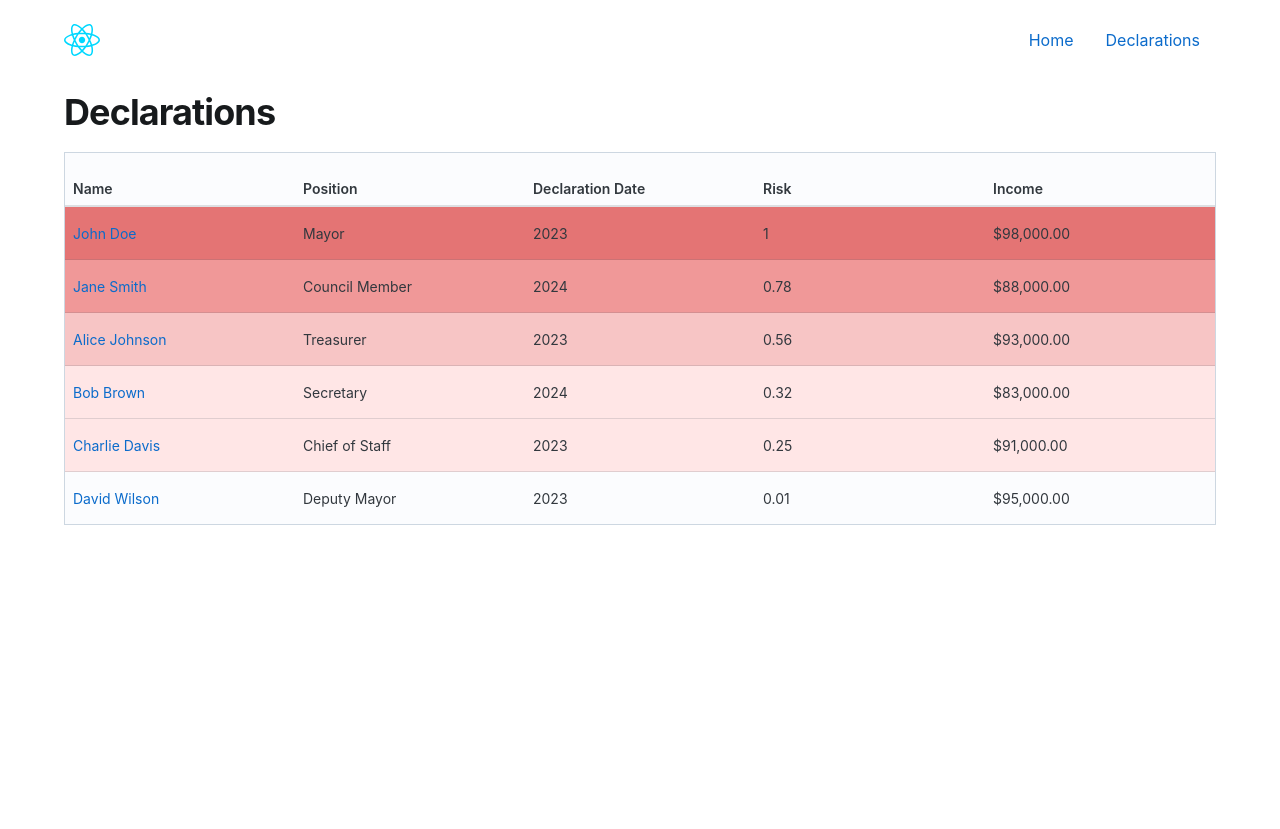
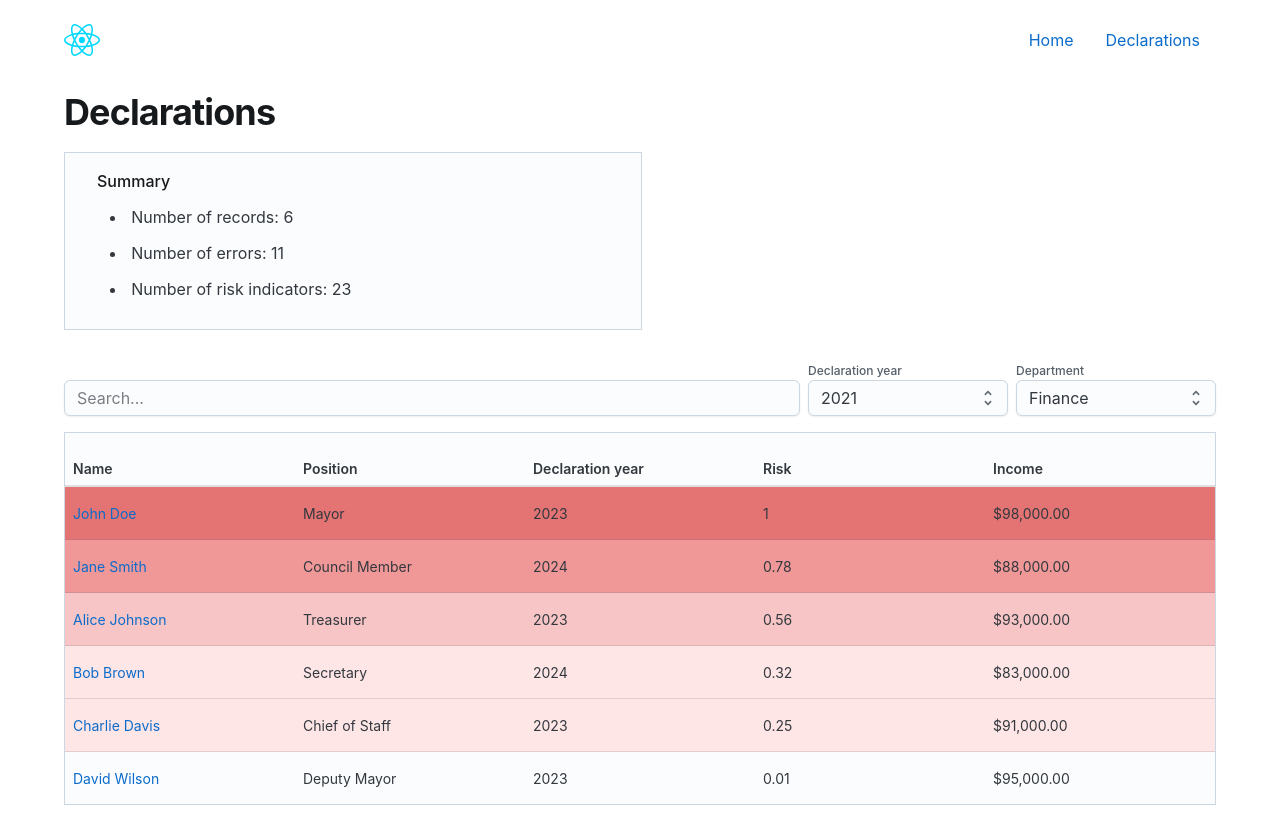
Before and after one commit to watsondoc/anti-corruption-hackathon, a React (Vite) app in the folder aras-client/: page /declarations in a window 1280 px wide. Before the commit the page ends 800 px from the top, so only its background shows below. Built offline with nearby package versions, Linux system fonts and the light colour scheme.

Commit message:
added draft filters

```diff
--- /dev/null
+++ b/aras-client/src/components/select.tsx
@@ -0,0 +1,35 @@
+import { Select, Typography, Option } from "@mui/joy";
+import { useId } from "react";
+
+interface SelectInputProps {
+  label: string;
+  options: string[];
+}
+
+export const ArasSelect = ({ label, options }: SelectInputProps) => {
+  const id = useId();
+  const labelId = `${id}-label`;
+  return (
+    <>
+      <label htmlFor={id} id={labelId}>
+        <Typography level="body-xs">{label}</Typography>
+      </label>
+      <Select
+        id={id}
+        defaultValue={options?.[0]}
+        slotProps={{
+          button: {
+            id,
+            "aria-labelledby": [labelId, id].join(" "),
+          },
+        }}
+      >
+        {options.map((option) => (
+          <Option key={option} value={option}>
+            {option}
+          </Option>
+        ))}
+      </Select>
+    </>
+  );
+};
--- a/aras-client/src/pages/declarations.tsx
+++ b/aras-client/src/pages/declarations.tsx
@@ -1,12 +1,13 @@
-import { Link as RouterLink } from 'react-router'
+import { Link as RouterLink } from "react-router";
 import {
   createColumnHelper,
   getCoreRowModel,
   useReactTable,
-} from '@tanstack/react-table'
-import { Link, Sheet } from '@mui/joy';
-import { Layout } from '../components/layout';
-import { ArasTable } from '../components/table';
+} from "@tanstack/react-table";
+import { Box, Input, Link, List, ListItem, Sheet, Typography } from "@mui/joy";
+import { Layout } from "../components/layout";
+import { ArasTable } from "../components/table";
+import { ArasSelect } from "../components/select";
 
 interface Declaration {
   id: string;
@@ -19,93 +20,137 @@ interface Declaration {
 
 const data: Declaration[] = [
   {
-        id: '1',
-        name: 'John Doe',
-        position: 'Mayor',
-        declarationDate: '2023',
+    id: "1",
+    name: "John Doe",
+    position: "Mayor",
+    declarationDate: "2023",
     risk: 1,
     income: 98000,
   },
   {
-        id: '2',
-        name: 'Jane Smith',
-        position: 'Council Member',
-        declarationDate: '2024',
+    id: "2",
+    name: "Jane Smith",
+    position: "Council Member",
+    declarationDate: "2024",
     risk: 0.78,
     income: 88000,
   },
   {
-        id: '3',
-        name: 'Alice Johnson',
-        position: 'Treasurer',
-        declarationDate: '2023',
+    id: "3",
+    name: "Alice Johnson",
+    position: "Treasurer",
+    declarationDate: "2023",
     risk: 0.56,
     income: 93000,
   },
   {
-        id: '4',
-        name: 'Bob Brown',
-        position: 'Secretary',
-        declarationDate: '2024',
+    id: "4",
+    name: "Bob Brown",
+    position: "Secretary",
+    declarationDate: "2024",
     risk: 0.32,
     income: 83000,
   },
   {
-        id: '5',
-        name: 'Charlie Davis',
-        position: 'Chief of Staff',
-        declarationDate: '2023',
+    id: "5",
+    name: "Charlie Davis",
+    position: "Chief of Staff",
+    declarationDate: "2023",
     risk: 0.25,
     income: 91000,
   },
   {
-        id: '6',
-        name: 'David Wilson',
-        position: 'Deputy Mayor',
-        declarationDate: '2023',
+    id: "6",
+    name: "David Wilson",
+    position: "Deputy Mayor",
+    declarationDate: "2023",
     risk: 0.01,
     income: 95000,
   },
 ];
 
-const columnHelper = createColumnHelper<Declaration>()
+const columnHelper = createColumnHelper<Declaration>();
 
 const columns = [
-    columnHelper.accessor('name', {
-        header: 'Name',
+  columnHelper.accessor("name", {
+    header: "Name",
     cell: ({ cell, row }) => {
-            return <Link component={RouterLink} to={`/declarations/${row.original.id}`}>
+      return (
+        <Link component={RouterLink} to={`/declarations/${row.original.id}`}>
           {cell.getValue()}
-            </Link>;
+        </Link>
+      );
     },
   }),
-    columnHelper.accessor('position', {
-        header: 'Position',
-        cell: info => info.getValue(),
+  columnHelper.accessor("position", {
+    header: "Position",
+    cell: (info) => info.getValue(),
   }),
-    columnHelper.accessor('declarationDate', {
-        header: 'Declaration Date',
-        cell: info => info.getValue(),
+  columnHelper.accessor("declarationDate", {
+    header: "Declaration year",
+    cell: (info) => info.getValue(),
   }),
-    columnHelper.accessor('risk', {
-        header: 'Risk',
-        cell: risk => risk.getValue(),
+  columnHelper.accessor("risk", {
+    header: "Risk",
+    cell: (risk) => risk.getValue(),
   }),
-    columnHelper.accessor('income', {
-        header: 'Income',
-        cell: income => {
+  columnHelper.accessor("income", {
+    header: "Income",
+    cell: (income) => {
       const value = income.getValue();
-            return value.toLocaleString('en-US', { style: 'currency', currency: 'USD' });
+      return value.toLocaleString("en-US", {
+        style: "currency",
+        currency: "USD",
+      });
     },
   }),
 ];
 
+const SearchInput = () => {
+  return <Input placeholder="Search..." />;
+};
+
+
+const departmentOptions = [
+  "Finance",
+  "Human Resources",
+  "Legal",
+  "Public Works",
+  "Parks and Recreation",
+];
+const yearOptions = ["2021", "2022", "2023", "2024"];
+
 export const DeclarationsPage = () => {
-    const table = useReactTable({ columns, data, getCoreRowModel: getCoreRowModel() })
+  const table = useReactTable({
+    columns,
+    data,
+    getCoreRowModel: getCoreRowModel(),
+  });
 
   return (
-        <Layout title='Declarations'>
-            <Sheet variant='outlined'>
+    <Layout title="Declarations">
+      <Sheet variant="outlined" sx={{ maxWidth: "50%" }}>
+        <Box py={2} px={4}>
+          <Typography level="title-md">Summary</Typography>
+          <List marker="disc">
+            <ListItem>Number of records: 6</ListItem>
+            <ListItem>Number of errors: 11</ListItem>
+            <ListItem>Number of risk indicators: 23</ListItem>
+          </List>
+        </Box>
+      </Sheet>
+      <Box mt={2} display="flex" gap={1} alignItems="end">
+        <Box flex="1 0 250px">
+          <SearchInput />
+        </Box>
+        <Box flex="0 0 200px">
+          <ArasSelect label="Declaration year" options={yearOptions} />
+        </Box>
+        <Box flex="0 0 200px">
+          <ArasSelect label="Department" options={departmentOptions} />
+        </Box>
+      </Box>
+      <Sheet variant="outlined">
         <ArasTable table={table} />
       </Sheet>
     </Layout>
```
Lines whose indentation alone changed are shown as unchanged.
